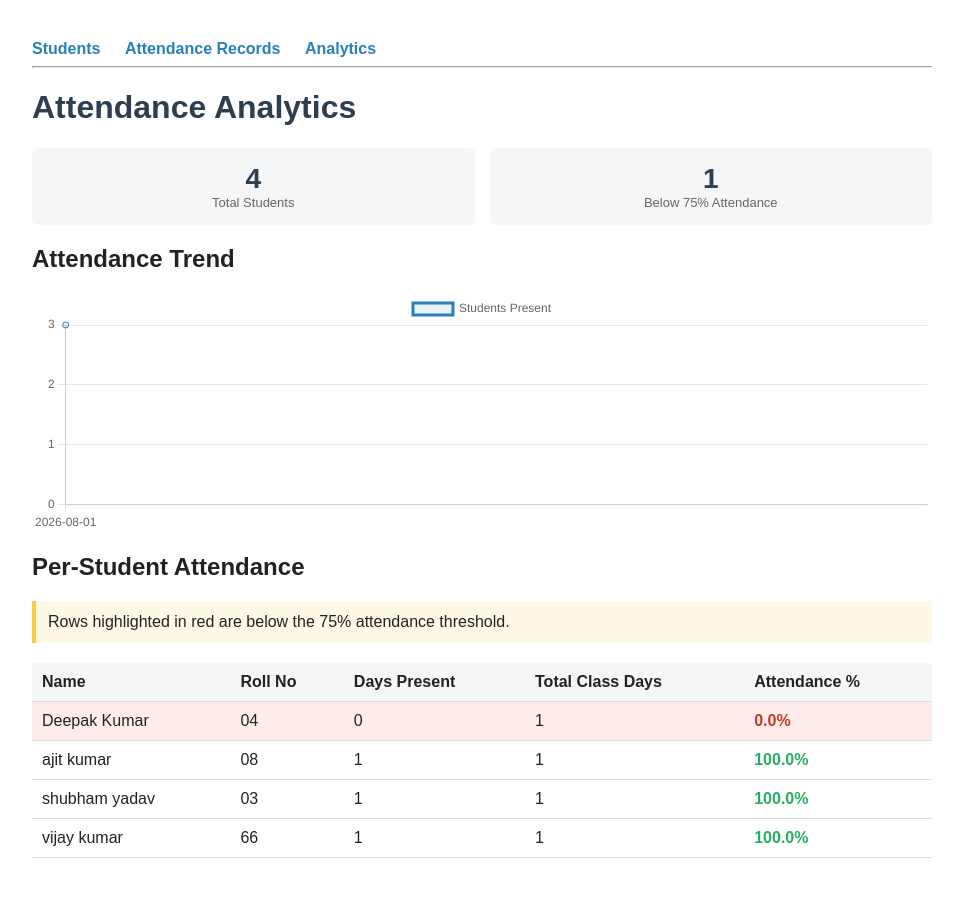
After one commit to ctrl-ajit/AI-Attendance-System, a Flask app: page /analytics in a window 1280 px wide. The commit adds this page. Shown: the whole page, without its empty margins (158-1121 px from the left). Run offline with Flask 3, Linux system fonts and the light colour scheme; data comes from the database, SQL or seed files in the repository; both versions use the stored data as it was after the commit.

Commit message:
Add analytical dashboard with defaulter list and attendance trends

```diff
--- a/app.py
+++ b/app.py
@@ -15,7 +15,11 @@ Then open http://127.0.0.1:5000
 
 from flask import Flask, render_template, request, Response
 import pandas as pd
-from database import init_db, get_all_students, get_attendance_records
+import json
+from database import (
+    init_db, get_all_students, get_attendance_records,
+    get_attendance_summary, get_daily_attendance_counts,
+)
 
 app = Flask(__name__)
 init_db()
@@ -34,6 +38,22 @@ def attendance():
     return render_template("attendance.html", records=records, date_filter=date_filter)
 
 
+@app.route("/analytics")
+def analytics():
+    summary = get_attendance_summary(defaulter_threshold=75.0)
+    daily_counts = get_daily_attendance_counts()
+
+    chart_labels = json.dumps([d["date"] for d in daily_counts])
+    chart_values = json.dumps([d["count"] for d in daily_counts])
+
+    return render_template(
+        "analytics.html",
+        summary=summary,
+        chart_labels=chart_labels,
+        chart_values=chart_values,
+    )
+
+
 @app.route("/export")
 def export_csv():
     date_filter = request.args.get("date")
--- a/database.py
+++ b/database.py
@@ -99,6 +99,60 @@ def get_attendance_records(date=None):
     return [dict(row) for row in rows]
 
 
+def get_total_class_days():
+    """Total number of distinct dates attendance was ever taken (i.e. number of 'classes' held)."""
+    conn = get_connection()
+    row = conn.execute("SELECT COUNT(DISTINCT date) as cnt FROM attendance").fetchone()
+    conn.close()
+    return row["cnt"] if row else 0
+
+
+def get_attendance_summary(defaulter_threshold=75.0):
+    """
+    Returns per-student attendance stats:
+    name, roll_no, days_present, total_class_days, percentage, is_defaulter
+    A student is a "defaulter" if their attendance % falls below defaulter_threshold -
+    75% is the commonly used academic cutoff.
+    """
+    total_days = get_total_class_days()
+    conn = get_connection()
+    rows = conn.execute("""
+        SELECT s.id, s.name, s.roll_no, COUNT(a.id) as days_present
+        FROM students s
+        LEFT JOIN attendance a ON a.student_id = s.id
+        GROUP BY s.id
+        ORDER BY s.name
+    """).fetchall()
+    conn.close()
+
+    summary = []
+    for row in rows:
+        days_present = row["days_present"]
+        percentage = (days_present / total_days * 100) if total_days > 0 else 0
+        summary.append({
+            "name": row["name"],
+            "roll_no": row["roll_no"],
+            "days_present": days_present,
+            "total_class_days": total_days,
+            "percentage": round(percentage, 1),
+            "is_defaulter": percentage < defaulter_threshold,
+        })
+    return summary
+
+
+def get_daily_attendance_counts():
+    """Returns [{date, count}] - how many students were marked present each day. Used for the trend chart."""
+    conn = get_connection()
+    rows = conn.execute("""
+        SELECT date, COUNT(*) as count
+        FROM attendance
+        GROUP BY date
+        ORDER BY date
+    """).fetchall()
+    conn.close()
+    return [dict(row) for row in rows]
+
+
 if __name__ == "__main__":
     init_db()
     print("Database initialized: attendance.db")
--- /dev/null
+++ b/templates/analytics.html
@@ -0,0 +1,61 @@
+{% extends "base.html" %}
+{% block title %}Analytics{% endblock %}
+{% block content %}
+    <h1>Attendance Analytics</h1>
+
+    {% set total_students = summary|length %}
+    {% set defaulter_count = summary|selectattr("is_defaulter")|list|length %}
+
+    <div class="stat-cards">
+        <div class="stat-card">
+            <div class="value">{{ total_students }}</div>
+            <div class="label">Total Students</div>
+        </div>
+        <div class="stat-card">
+            <div class="value">{{ defaulter_count }}</div>
+            <div class="label">Below 75% Attendance</div>
+        </div>
+    </div>
+
+    <h2>Attendance Trend</h2>
+    <canvas id="trendChart" height="80"></canvas>
+
+    <h2>Per-Student Attendance</h2>
+    <div class="note">
+        Rows highlighted in red are below the 75% attendance threshold.
+    </div>
+    <table>
+        <tr><th>Name</th><th>Roll No</th><th>Days Present</th><th>Total Class Days</th><th>Attendance %</th></tr>
+        {% for s in summary %}
+        <tr class="{{ 'defaulter' if s.is_defaulter else '' }}">
+            <td>{{ s.name }}</td>
+            <td>{{ s.roll_no }}</td>
+            <td>{{ s.days_present }}</td>
+            <td>{{ s.total_class_days }}</td>
+            <td class="{{ 'pct-bad' if s.is_defaulter else 'pct-good' }}">{{ s.percentage }}%</td>
+        </tr>
+        {% endfor %}
+    </table>
+
+    <script src="https://cdnjs.cloudflare.com/ajax/libs/Chart.js/4.4.0/chart.umd.min.js"></script>
+    <script>
+        const ctx = document.getElementById('trendChart');
+        new Chart(ctx, {
+            type: 'line',
+            data: {
+                labels: {{ chart_labels|safe }},
+                datasets: [{
+                    label: 'Students Present',
+                    data: {{ chart_values|safe }},
+                    borderColor: '#2980b9',
+                    backgroundColor: 'rgba(41, 128, 185, 0.1)',
+                    tension: 0.2,
+                    fill: true,
+                }]
+            },
+            options: {
+                scales: { y: { beginAtZero: true, ticks: { stepSize: 1 } } }
+            }
+        });
+    </script>
+{% endblock %}
--- a/templates/base.html
+++ b/templates/base.html
@@ -13,12 +13,20 @@
         .btn { display: inline-block; padding: 8px 16px; background: #2980b9; color: white;
                border-radius: 4px; text-decoration: none; margin-top: 10px; }
         .note { background: #fef9e7; padding: 12px; border-left: 4px solid #f4d03f; margin: 15px 0; }
+        .defaulter { background: #fdecea; }
+        .stat-cards { display: flex; gap: 15px; margin: 15px 0; }
+        .stat-card { flex: 1; background: #f4f6f7; padding: 15px; border-radius: 6px; text-align: center; }
+        .stat-card .value { font-size: 28px; font-weight: bold; color: #2c3e50; }
+        .stat-card .label { color: #666; font-size: 13px; }
+        .pct-good { color: #27ae60; font-weight: bold; }
+        .pct-bad { color: #c0392b; font-weight: bold; }
     </style>
 </head>
 <body>
     <nav>
         <a href="/">Students</a>
         <a href="/attendance">Attendance Records</a>
+        <a href="/analytics">Analytics</a>
     </nav>
     <hr>
     {% block content %}{% endblock %}
```
Also changed, not shown: attendance.db, 1 other file.
